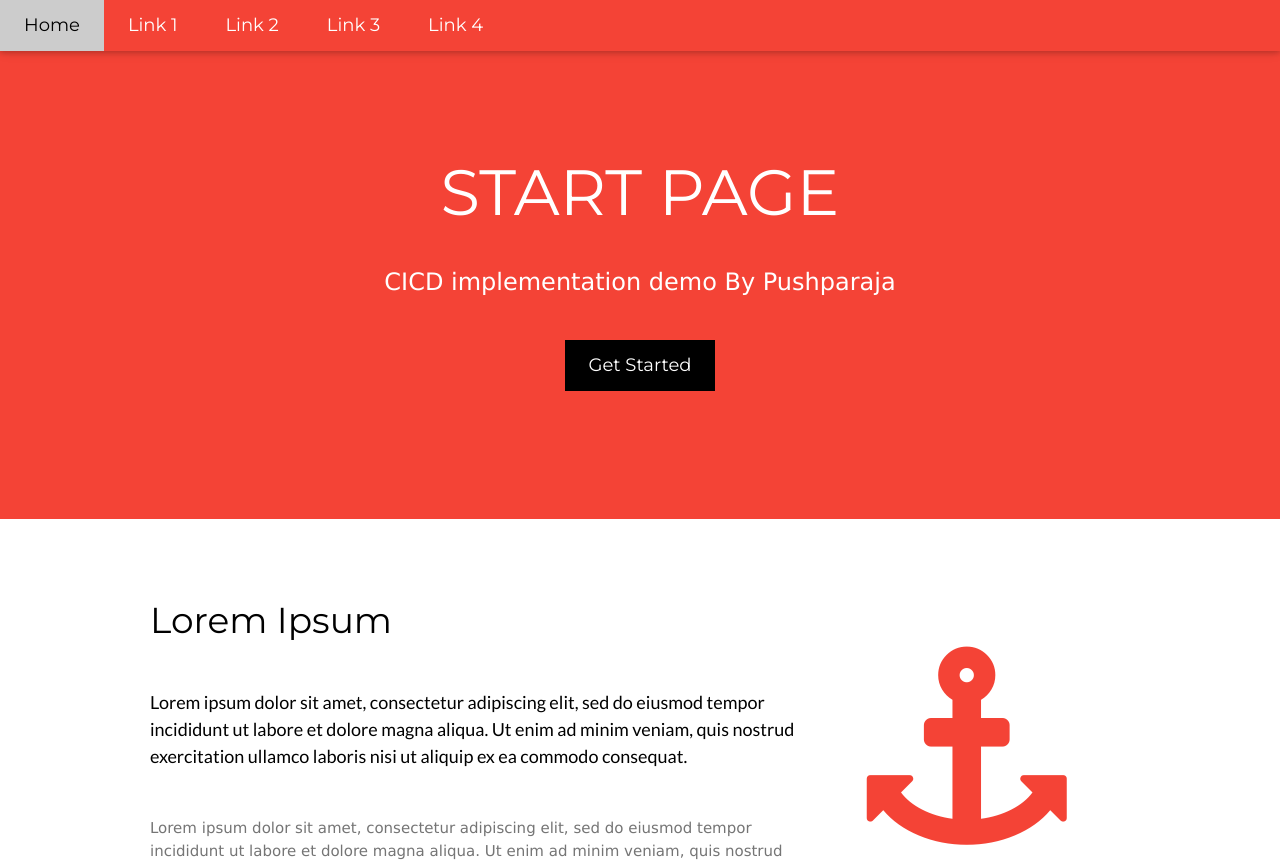
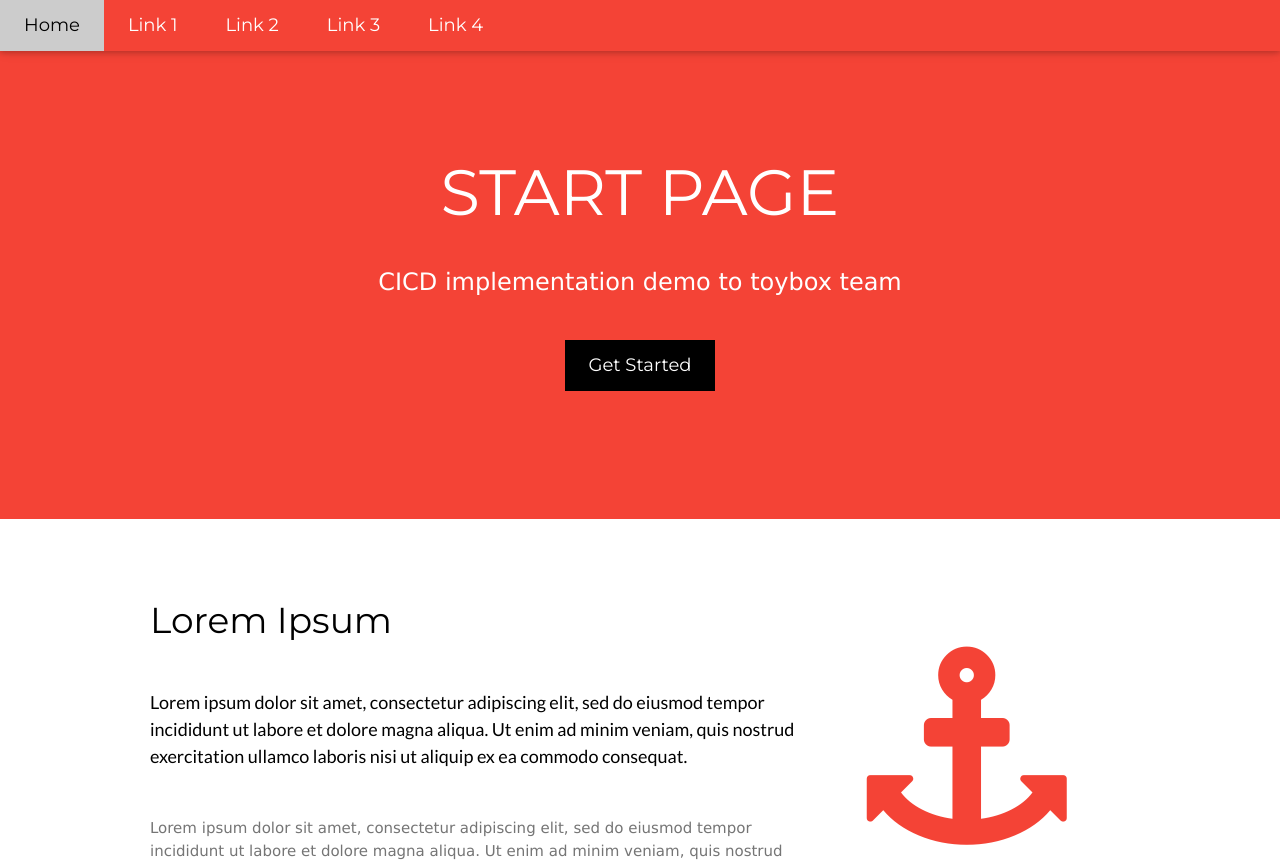
Before and after one commit to PushparajaM/Angular5App, an Angular app: page / in a window 1280 px wide. Shown: the top 862 px of the page. Built offline with nearby package versions, Linux system fonts and the light colour scheme.

Commit message:
demo team

```diff
--- a/src/app/app.component.html
+++ b/src/app/app.component.html
@@ -22,7 +22,7 @@
 <!-- Header -->
 <header class="w3-container w3-red w3-center" style="padding:128px 16px">
     <h1 class="w3-margin w3-jumbo">START PAGE</h1>
-    <p class="w3-xlarge">CICD implementation demo By Pushparaja</p>
+    <p class="w3-xlarge">CICD implementation demo to toybox team</p>
     <button class="w3-button w3-black w3-padding-large w3-large w3-margin-top">Get Started</button>
 </header>
 
```
